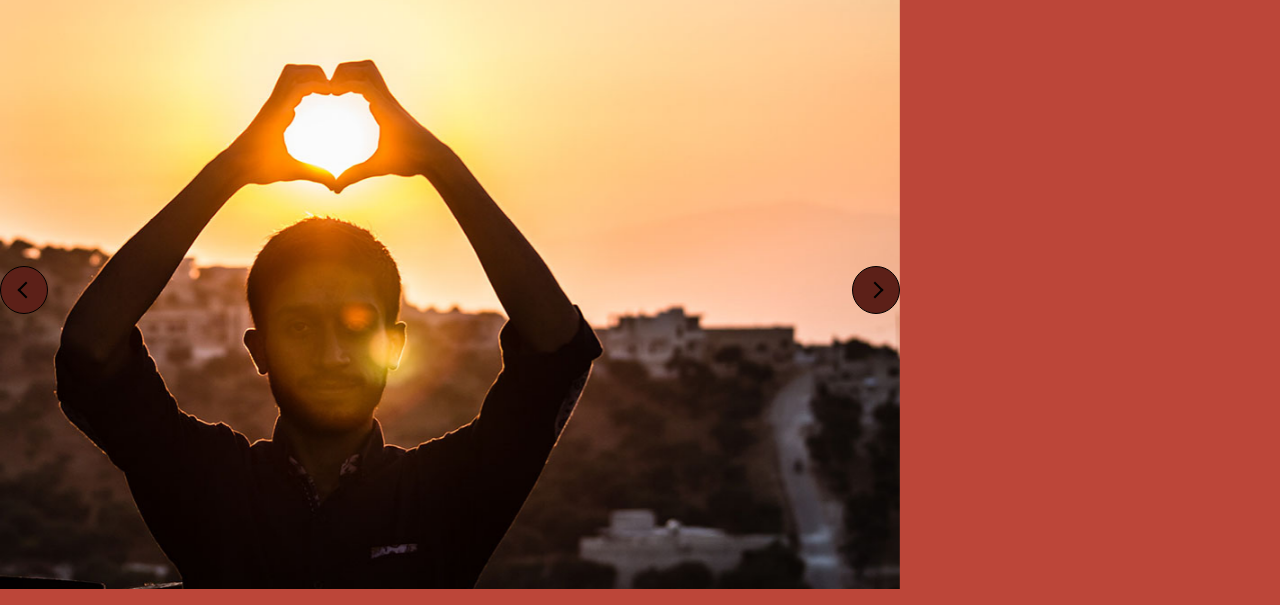
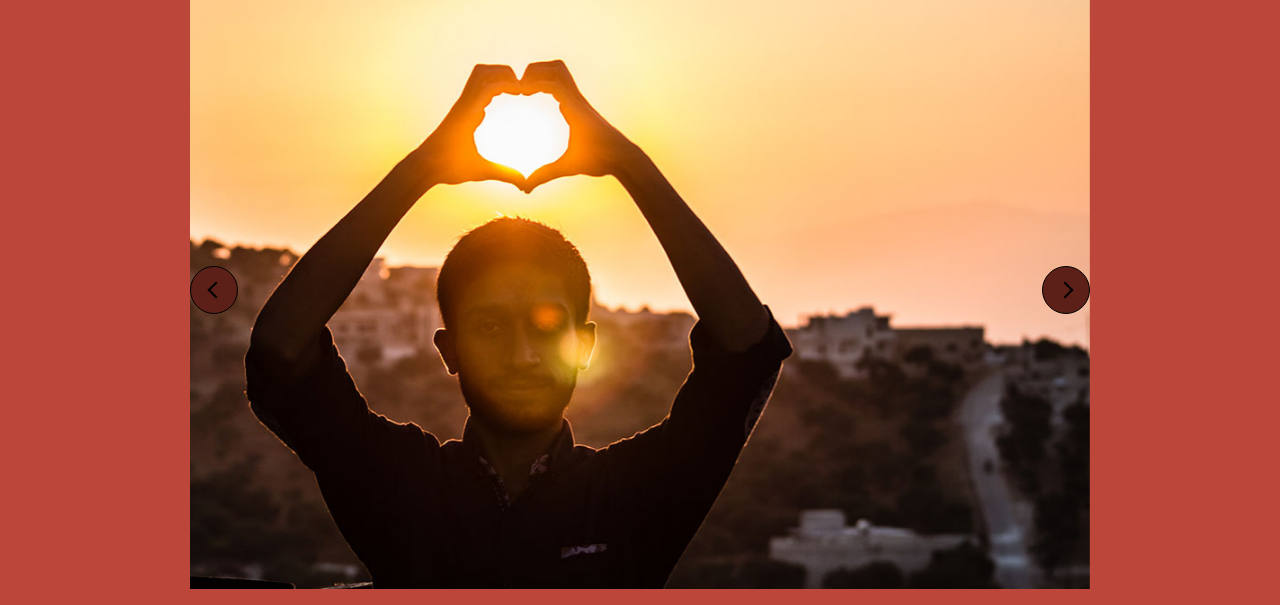
Before and after one commit to labs-sg1-refugee-stories/landingpage02, a website: page index.html in a window 1280 px wide. Shown: the part 54-659 px from the top of the page. Drawn offline with Linux system fonts and the light colour scheme; a web font is replaced by a local one.

Commit message:
centered site for desktop

```diff
--- a/components/carousel/carousel.less
+++ b/components/carousel/carousel.less
@@ -1,4 +1,7 @@
 /* Parent wrapper to carousel. Width can be changed as needed. */
+
+.carousel-section {
+	.flex(center, center, column);
 	.carousel-wrapper {
 		.flex(center, center, column);
 		overflow: hidden;
@@ -101,3 +104,4 @@
 		left: 47%;
 		transform: translate(-50%, -50%) rotate(-45deg);
 	}
+}
--- a/components/navigation/navigation.less
+++ b/components/navigation/navigation.less
@@ -4,7 +4,6 @@
 	position: fixed;
 	height: 44px;
 	background-color: @primary-color-rose;
-	position: fixed;
 	z-index: 10;
 	color: @secondary-color-beige;
 
--- a/index.html
+++ b/index.html
@@ -48,6 +48,7 @@
     </div>
 
     <!-- Carousel Component-->
+  <section class="carousel-section">
     <div class="carousel-wrapper">
       <div class="carousel">
 
@@ -61,8 +62,8 @@
         <div class="carousel__button--prev"></div>
 
       </div>
-    </div>
-
+    </div> <!-- End Carousel -->
+  </section>
     <!-- Tag Line -->
     <div class="tag-line">
       <h1>Discover Stories and Share Your Own Experience</h1>
--- a/less/index.less
+++ b/less/index.less
@@ -10,7 +10,6 @@ html,
 body {
 	margin: 0;
 	padding: 0;
-	max-width: 900px;
 }
 
 body {
@@ -18,6 +17,8 @@ body {
 	background-color: @secondary-color-rose;
 	color: @primary-color-beige;
 	font-family: 'PT Sans', sans-serif;
+	max-width: 900px;
+	margin: 0 auto;
 }
 a {
 	text-decoration: none;
```
Also changed, not shown: CSS/index.css. Lines whose indentation alone changed are shown as unchanged.
